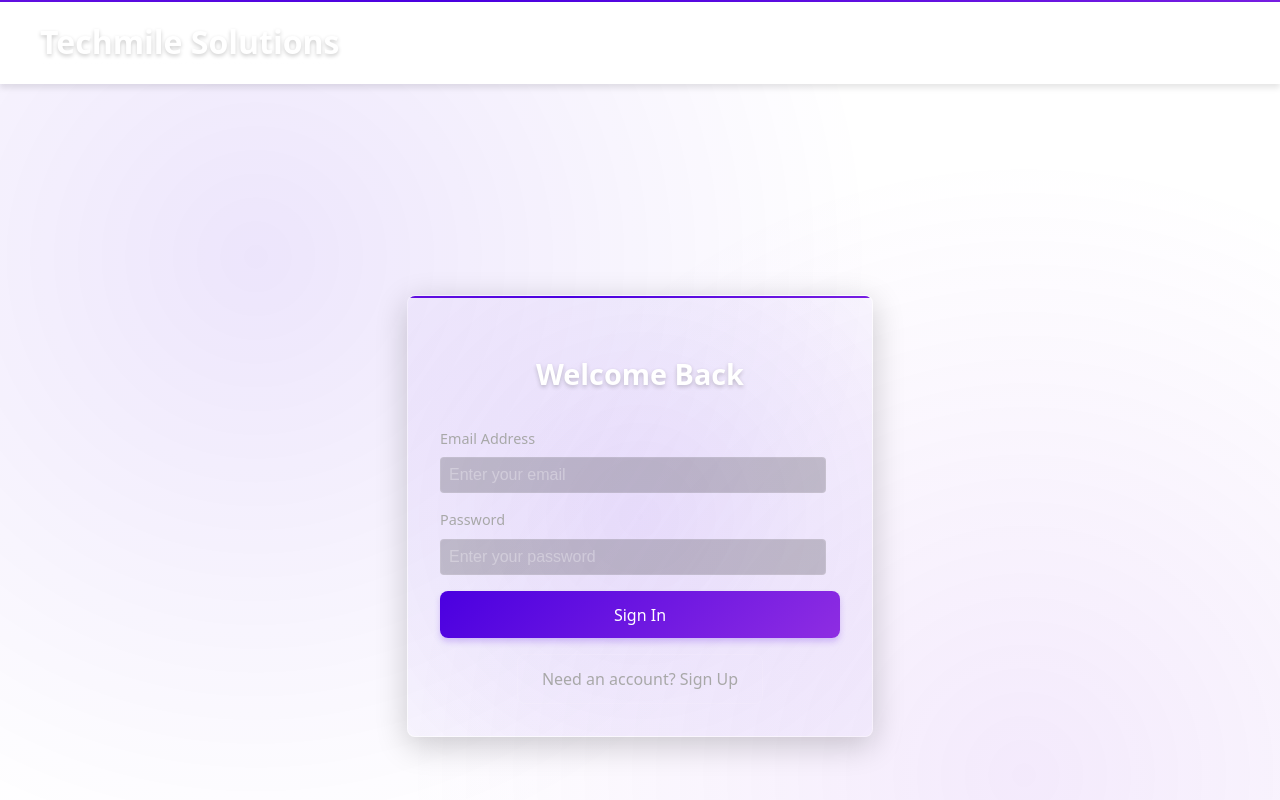
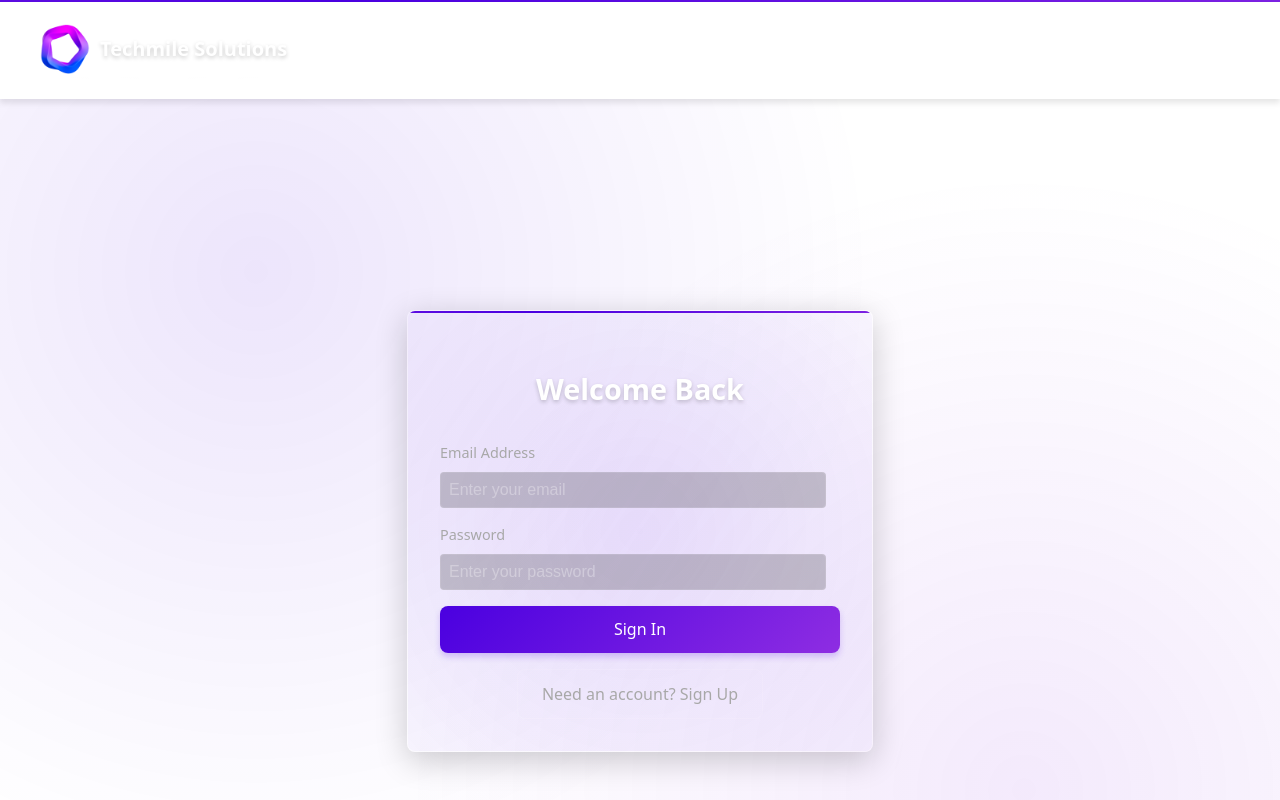
Before and after one commit to OnlineSourceS/mcqs-app, a React (Vite) app in the folder mcqs/vite-project/: page / in a window 1280 px wide. Shown: the top 800 px of the page. Built offline with nearby package versions, Linux system fonts and the light colour scheme.

Commit message:
ref - final update to current state (mono archeitecture)

```diff
--- a/mcqs/vite-project/src/App.tsx
+++ b/mcqs/vite-project/src/App.tsx
@@ -5,7 +5,7 @@ import { QuestionForm } from './components/QuestionForm'
 import { AdminDashboard } from './components/AdminDashboard'
 import { useAuth } from './contexts/AuthContext'
 import './App.css'
-
+import logo from './assets/logo.png'
 function AppContent() {
   const { user } = useAuth()
 
@@ -15,7 +15,10 @@ function AppContent() {
    <>
       <header>
         <div className="header-content">
-          <h1>Techmile Solutions</h1>
+          <h1 style={{display: 'flex', alignItems: 'center', gap: '10px'}}>
+            <img src={logo} alt="Techmile Solutions" style={{width: '50px', height: '50px'}} />
+            <span style={{fontSize: '20px', fontWeight: 'bold'}}>Techmile Solutions </span>
+          </h1>
           <div className="header-right" style={{display: 'flex', alignItems: 'center', gap: '10px'}}>
             {user && (
               <>
```
Also changed, not shown: mcqs/vite-project/src/assets/logo.png (added).
